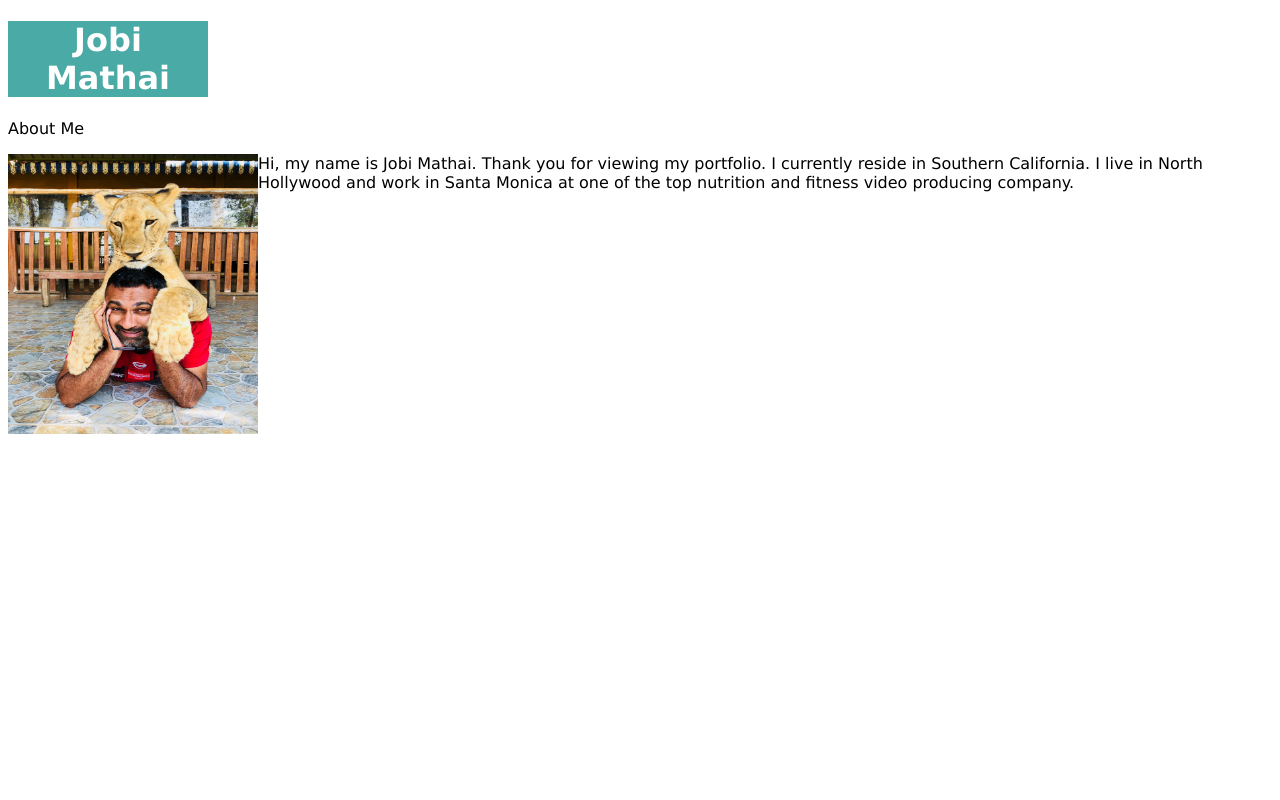
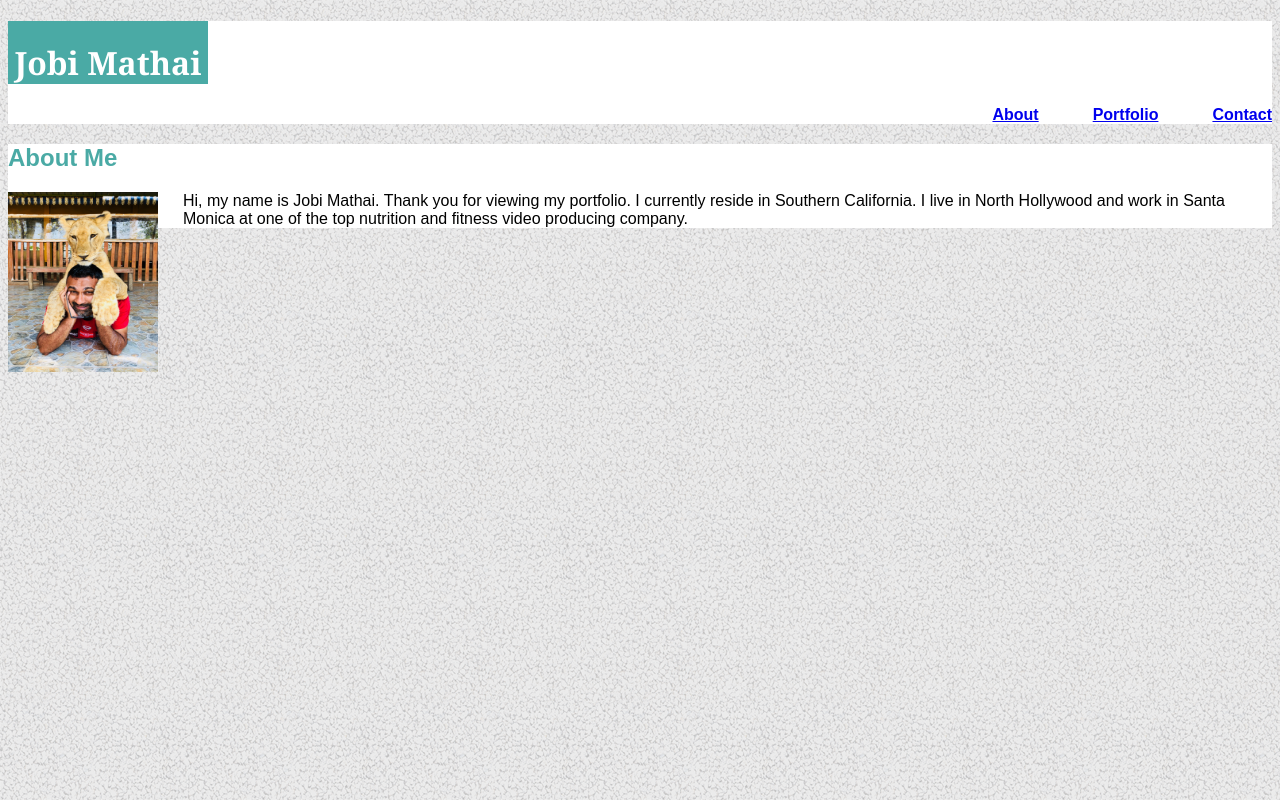
Before and after one commit to jobimathai1/Basic-Portfolio, a plain HTML site: page index.html in a window 1280 px wide. Drawn offline with Linux system fonts and the light colour scheme.

Commit message:
homepage updates

```diff
--- a/assets/css/style.css
+++ b/assets/css/style.css
@@ -1,15 +1,43 @@
-body {
-    font-family: 'Lucida Sans', 'Lucida Sans Regular', 'Lucida Grande', 'Lucida Sans Unicode', Geneva, Verdana, sans-serif
+body{
+    background-image: url('../images/gravel.png')
 }
 
 .heading {
     color: white;
     background-color: #4aaaa5;
+    padding-top: 20px;
     width: 200px;
-    text-align: center
+    text-align: center;
+    font-family: Georgia, 'Times New Roman', Times, serif
 }
 .selfie {
-    width: 250px;
-    height: 280px;
+    width: 150px;
+    height: 180px;
     float: left;
+    padding-right: 25px;
 }
+
+#h2head {
+    color: #4aaaa5
+}
+
+.right{
+    text-align: right
+}
+
+#link {
+    display: inline;
+    padding-left: 50px;
+    font-family: Arial, Helvetica, sans-serif
+}
+
+.mainHeader{
+    background-color: #ffffff;
+    border-color: #cccccc
+}
+
+.aboutMe{
+    background-color: #ffffff;
+    border-color: #dddddd;
+    font-family: Arial, Helvetica, sans-serif
+}
--- a/index.html
+++ b/index.html
@@ -6,11 +6,29 @@
     </head>
 
     <body>
+        <div class="mainHeader">
+            <h1 class="heading">Jobi Mathai</h1>
+                <div class="right">
+                    <h4 id="link"><a href="index.html">About</a></h4>
+                    <h4 id="link"><a href="portfolio.html">Portfolio</a></h4>
+                    <h4 id="link"><a href="contact.html">Contact</a></h4>
+                </div>
+        </div>
 
-        <h1 class = "heading">Jobi Mathai</h1>
+        <div class="aboutMe">
+            <h2 id="h2head">About Me</h2>
+            <img class ="selfie" src="assets/images/me.jpg">
+            <p>Hi, my name is Jobi Mathai. Thank you for viewing my portfolio. I currently reside in Southern California. I live in North Hollywood and work in Santa Monica at one of the top nutrition and fitness video producing company.</p>
+        </div>
 
-        <p>About Me</p>
-        <img class ="selfie" src="assets/images/me.jpg">
-        <p>Hi, my name is Jobi Mathai. Thank you for viewing my portfolio. I currently reside in Southern California. I live in North Hollywood and work in Santa Monica at one of the top nutrition and fitness video producing company.</p>
+
+
+
+
+
+
+
+
+
     </body>
 </html>
```
